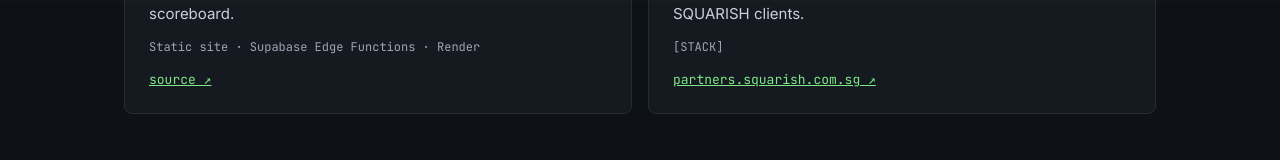
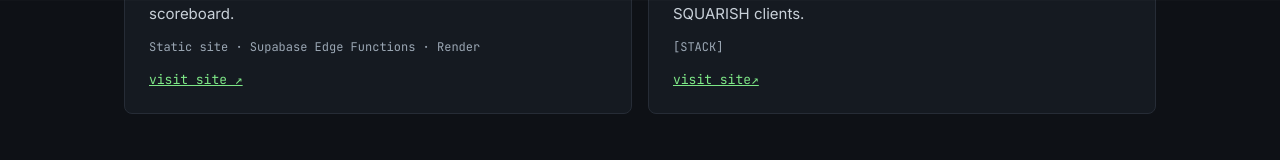
Before and after one commit to ardnet/ardnet.github.io, a plain HTML site: page index.html in a window 1280 px wide. Shown: the part 798-958 px from the top of the page. Drawn offline with Linux system fonts and the light colour scheme.

Commit message:
Update link to project site.

```diff
--- a/index.html
+++ b/index.html
@@ -56,7 +56,7 @@
           <h3>Self-Operated Tennis Score</h3>
           <p>A scoring app players run themselves from courtside, with a live scoreboard. <!-- TODO: refine summary --></p>
           <p class="meta mono">Static site · Supabase Edge Functions · Render</p>
-          <a class="mono link" href="https://github.com/ardnet/self_op_tennis_score_app" target="_blank" rel="noopener">source ↗</a>
+          <a class="mono link" href="https://ardi.squarish.com.sg/self-operated-tennis-score.github.io/" target="_blank" rel="noopener">visit site ↗</a>
         </article>
 
         <article class="card">
@@ -64,7 +64,7 @@
           <h3>Partners Portal</h3>
           <p>A directory of recommended contractors and suppliers for SQUARISH clients.</p>
           <p class="meta mono"><!-- TODO: stack -->[STACK]</p>
-          <a class="mono link" href="https://partners.squarish.com.sg" target="_blank" rel="noopener">partners.squarish.com.sg ↗</a>
+          <a class="mono link" href="https://partners.squarish.com.sg" target="_blank" rel="noopener">visit site↗</a>
         </article>
 
 
```
